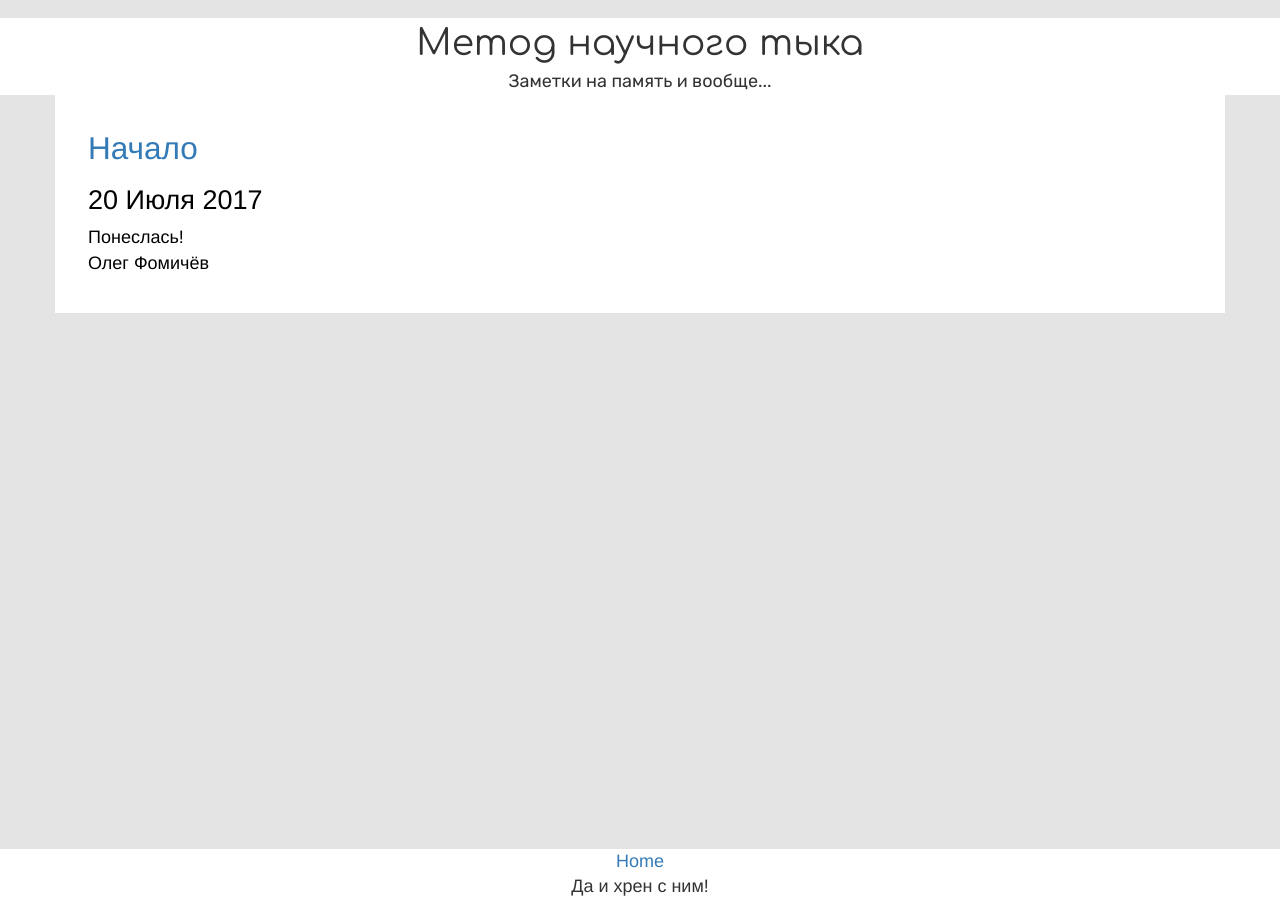
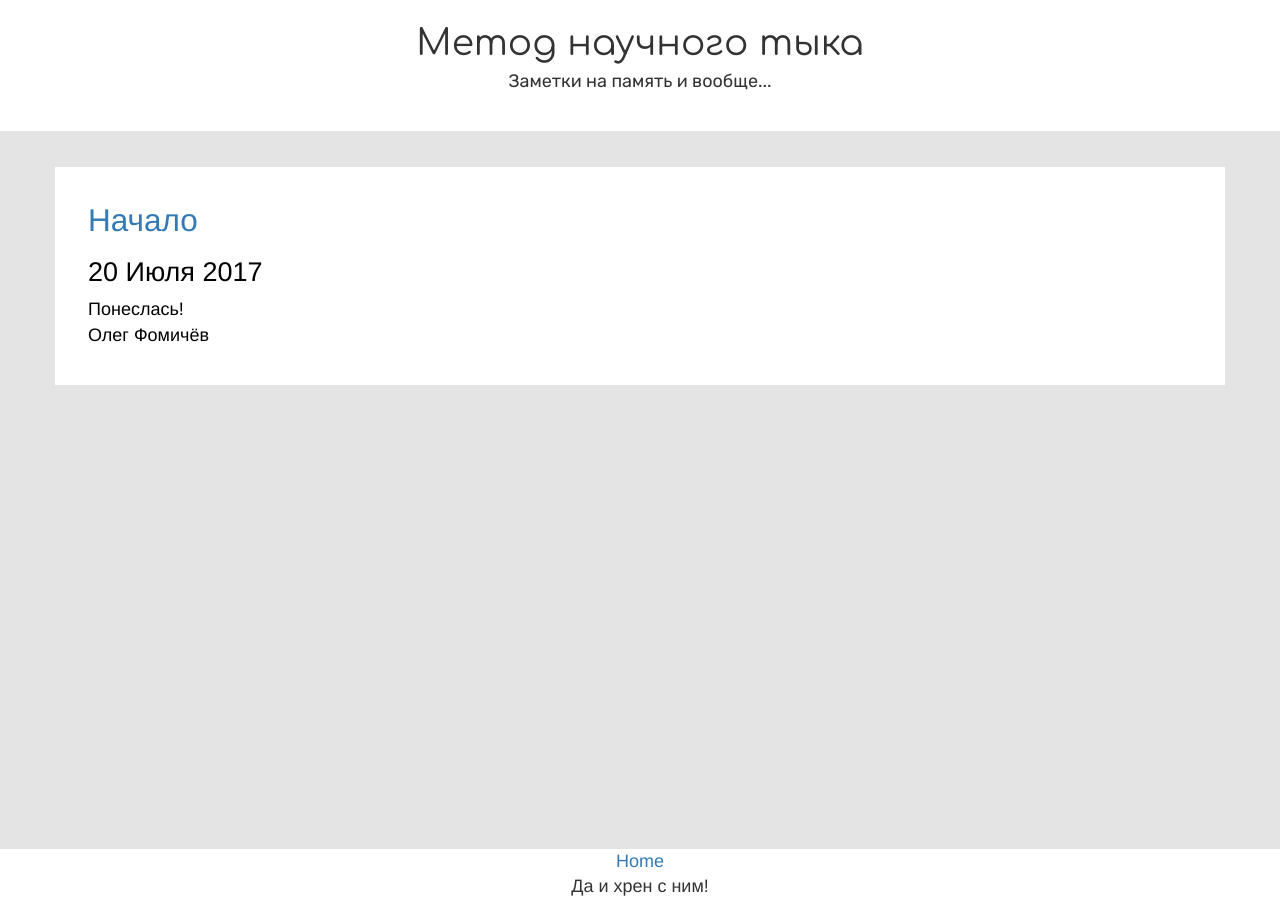
Before and after one commit to fomich0ff/fomich0ff.github.io, a Jekyll site: the page built from index.html, in a window 1280 px wide. Built offline with Jekyll 4.4.1, drawn with Linux system fonts in a browser that asks for light colours; nearby versions of some CDN libraries.

Commit message:
Update header.scss

```diff
--- a/_sass/header.scss
+++ b/_sass/header.scss
@@ -1,21 +1,25 @@
 header {
     background-color: $regular-background-color;
+
+    margin-bottom: 2em;
+    padding-bottom: 2em;
+
     #site-title {
         @extend %text-center;
         @include respond-to(phones) {
             font-size: 1.75em;
-            margin-top: 0.3em;
-            margin-bottom: 0.3em;
+            padding-top: 0.3em;
+            padding-bottom: 0.3em;
         }
         @include respond-to(tablets) {
             font-size: 1.75em;
-            margin-top: 0.3em;
-            margin-bottom: 0.3em;
+            padding-top: 0.3em;
+            padding-bottom: 0.3em;
         }
         @include respond-to(desktops) {
             font-size: 2em;
-            margin-top: 0.5em;
-            margin-bottom: 0em;
+            padding-top: 0.5em;
+            padding-bottom: 0em;
         }
         font-family: $font-title;
     }
```
